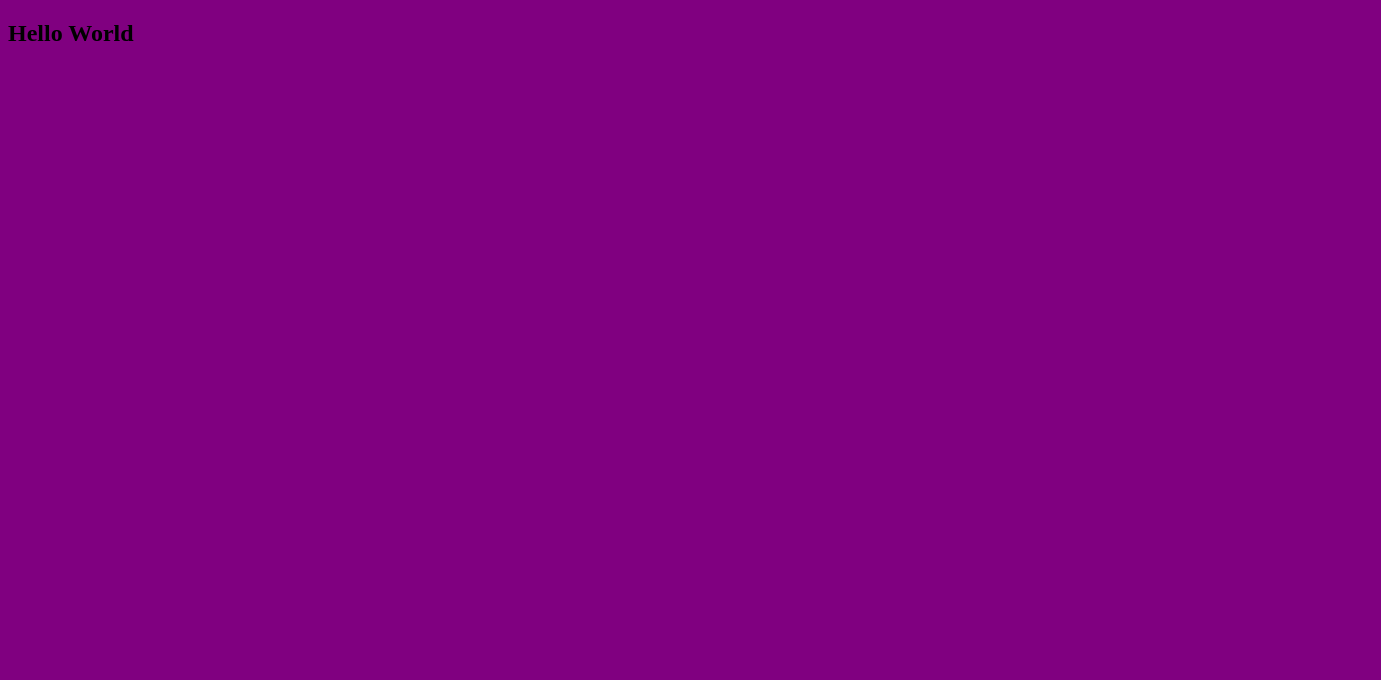
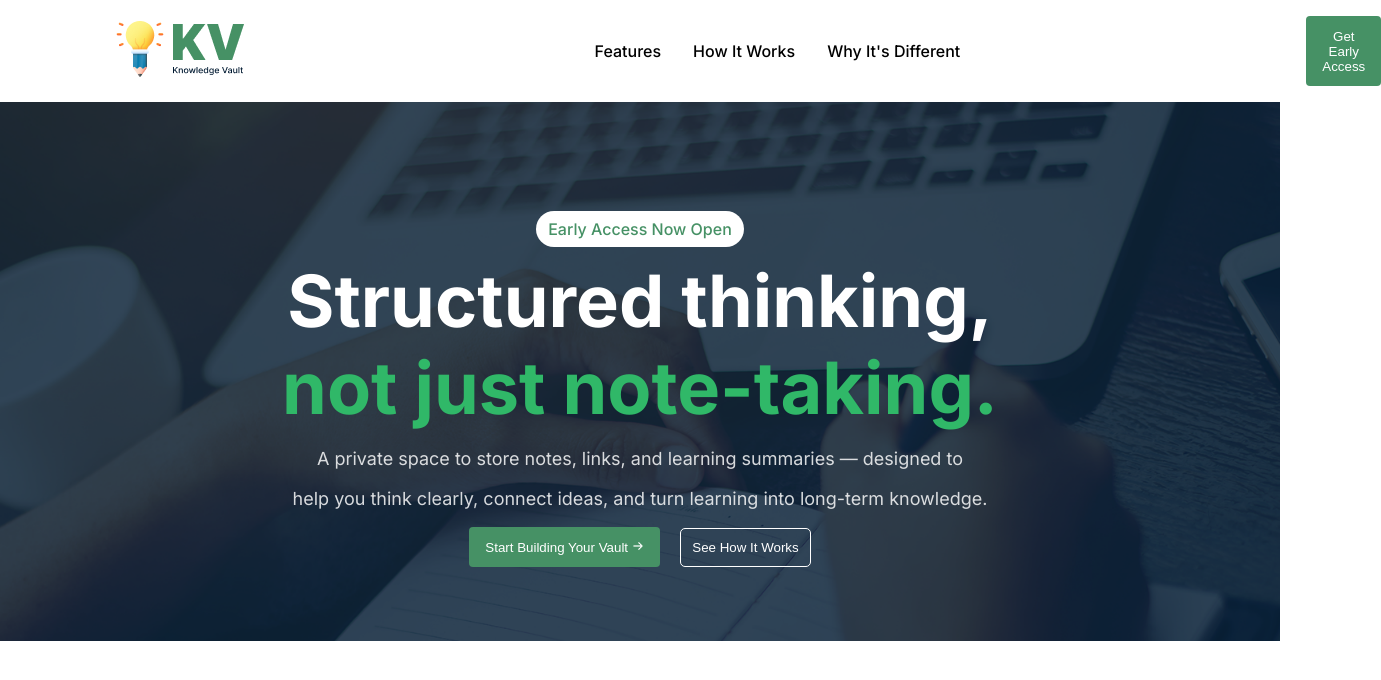
Before and after one commit to farhan-al-shahrier-siam/B13-A01-Knowledge-Vault, a plain HTML site: page index.html in a window 1280 px wide. Shown: the whole page, 1381 px wide, since content can reach past the window. Drawn offline with Linux system fonts and the light colour scheme.

Commit message:
navbar and the banner is added as per the figma design

```diff
--- a/index.html
+++ b/index.html
@@ -5,8 +5,45 @@
     <meta name="viewport" content="width=device-width, initial-scale=1.0">
     <title>Document</title>
     <link rel="stylesheet" href="./styles/styles.css">
+    <link rel="preconnect" href="https://fonts.googleapis.com">
+<link rel="preconnect" href="https://fonts.gstatic.com" crossorigin>
+<link href="https://fonts.googleapis.com/css2?family=Inter:ital,opsz,wght@0,14..32,100..900;1,14..32,100..900&display=swap" rel="stylesheet">
 </head>
-<body>
-    <h2>Hello World</h2>
+<body class="inter-font">
+    <header>
+        <nav>
+            <div class="logo">
+                <img src="./assets/logo-navbar.png" alt="">
+            </div>
+
+            <div class="menu">
+                <ul>
+                    <li><a href="">Features</a></li>
+                    <li><a href="">How It Works</a></li>
+                    <li><a href="">Why It's Different</a></li>
+                </ul>
+            </div>
+
+            <div>
+                <button class="btn">Get Early Access</button>
+            </div>
+        </nav>
+
+    </header>
+
+    <section id="banner">
+        <section class="content-container">
+            <div class="content">
+                <p class="subtittle"><span class="text-background">Early Access Now Open</span></p>
+                <h1>Structured thinking,<br> <span class="text-color">not just note-taking.</span></h1>
+                <p>A private space to store notes, links, and learning summaries — designed to</p>
+                <p>help you think clearly, connect ideas, and turn learning into long-term knowledge.</p>
+                <div>
+                    <button class="btn">Start Building Your Vault  <span><img src="./assets/ArrowRight.png" alt=""></span></button>
+                    <button class="single-btn">See How It Works</button>
+                </div>
+            </div>
+        </section>
+    </section>
 </body>
 </html>
--- a/styles/styles.css
+++ b/styles/styles.css
@@ -1,3 +1,116 @@
-body{
-    background-color: purple;
+*{
+    margin: 0;
+    padding: 0;
+    box-sizing: border-box;
 }
+
+header{
+    padding: 16px ;
+
+}
+
+
+.inter-font{
+  font-family: "Inter", sans-serif;
+  font-optical-sizing: auto;
+
+}
+
+header nav{
+    display: flex;
+    gap: 346px;
+    width: 85%;
+    max-width: 1360px;
+    margin: 0 auto;
+    justify-content: space-around;
+    align-items: center;
+}
+
+nav .menu ul{
+    display: flex;
+    list-style: none;
+    gap: 32px;
+}
+
+/* text gula 2 line e chilo tai eta use kora lagse */
+.menu li {
+    white-space: nowrap;
+  }
+
+nav .menu ul a{
+    text-decoration: none;
+    color: #000000;
+    font-size: 16px;
+    font-weight: 500;
+}
+
+.btn{
+    border: none;
+    padding: 12.5px 16px;
+    background-color: #469165;
+    border-radius: 4px;
+    color: #FFFFFF;
+    cursor: pointer;
+}
+
+#banner{
+    height: 100vh;
+    background: url("../assets/hero-bg.png");
+    background-repeat: no-repeat;
+    background-size: contain;
+    background-position: top;
+}
+
+#banner .content-container{
+    width: 85%;
+    max-width: 1360px;
+    margin: 0 auto;
+    padding-top: 115px;
+    text-align: center;
+}
+
+.content-container .content .text-background{
+    color: #469165;
+    background: #FFFFFF;
+    border-radius: 1000px;
+    padding: 8px 12px;
+    font-size: 16px;
+    font-weight: 500;
+}
+
+.content-container .content .subtittle{
+    margin-bottom: 16px;
+}
+
+.content-container .content h1 {
+    font-size: 72px;
+    font-weight: bold;
+    color: #FFFFFF;
+    margin-bottom: 16px;
+}
+
+.text-color{
+    color: #30B868;
+}
+
+.content-container .content p{
+    color: #ffffffd3;
+    line-height: 24px;
+    font-size: 18px;
+    margin-bottom: 16px;
+}
+
+.content-container .content .btn img{
+    height: 12px;
+    width: 12px;
+}
+
+.content-container .content .single-btn{
+    background: none;
+    color: #FFFFFF;
+    padding: 11px;
+    border: 1px solid #FFFFFF;
+    border-radius: 5px;
+    margin-left: 16px;
+    cursor: pointer;
+}
```
